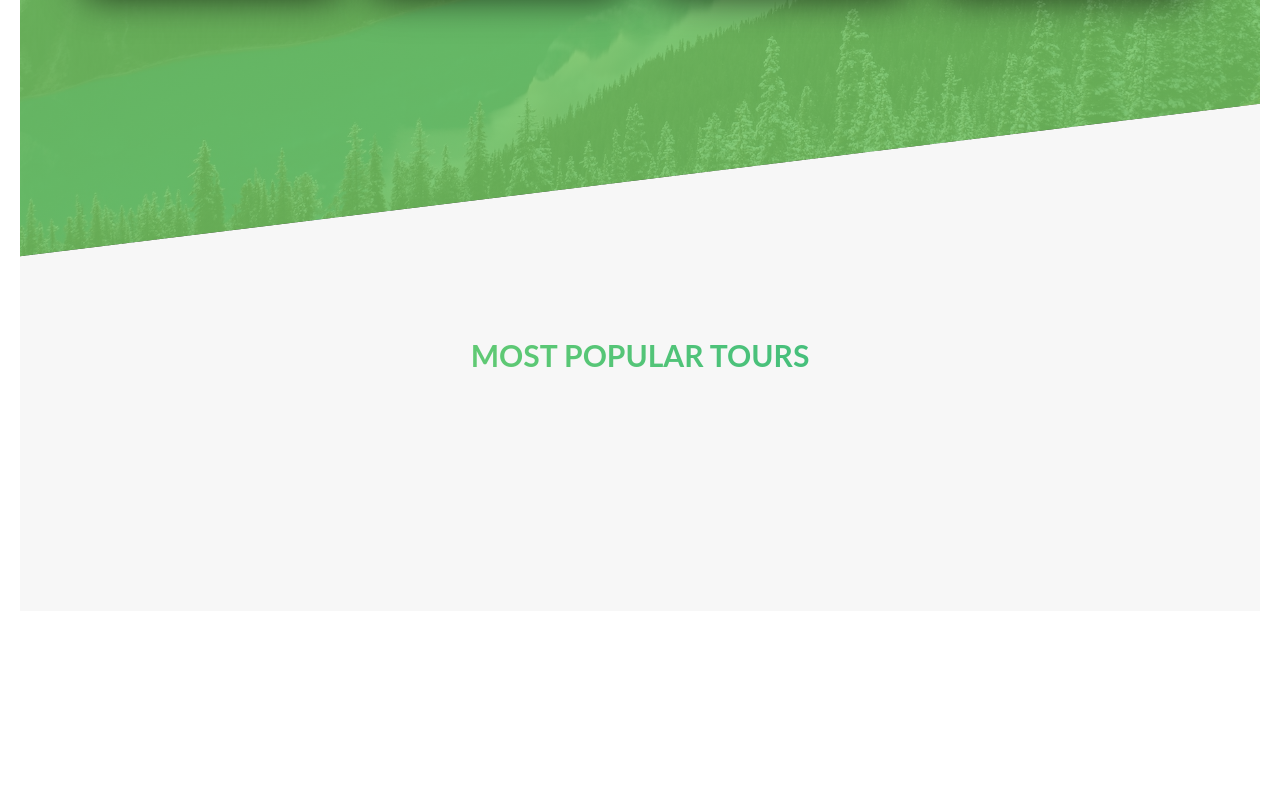
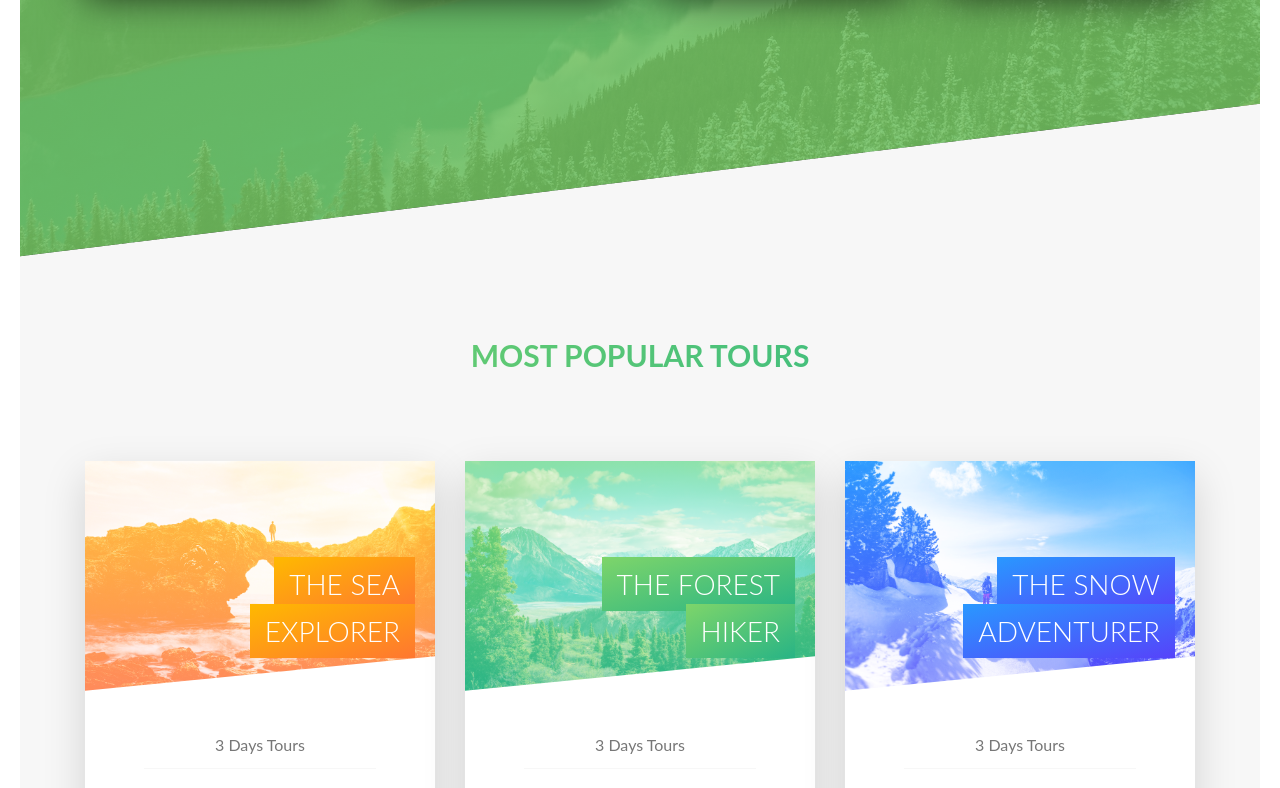
Before and after one commit to rohanpatil3890-a11y/sass3, a website: page index.html in a window 1280 px wide. Shown: the part 2012-2800 px from the top of the page. Before the commit the page ends 2643 px from the top, so only its background shows below. Drawn offline with Linux system fonts and the light colour scheme.

Commit message:
css update

```diff
--- a/assets/css/style.css
+++ b/assets/css/style.css
@@ -299,9 +299,6 @@ ul {
   text-align: center;
 }
 
-<<<<<<< HEAD
-/*# sourceMappingURL=style.css.map */
-=======
 .card {
   height: 520px;
   position: relative;
@@ -446,4 +443,3 @@ ul {
   font-weight: 300;
   margin-bottom: 60px;
 }
->>>>>>> 19554eaea87f17d6e43ce5ed74bd80ca3ecee1db
```
